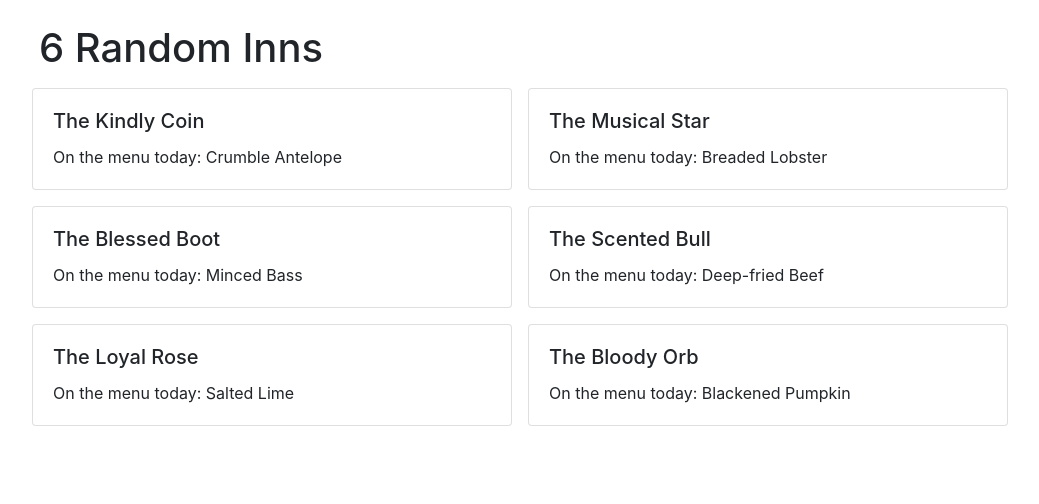
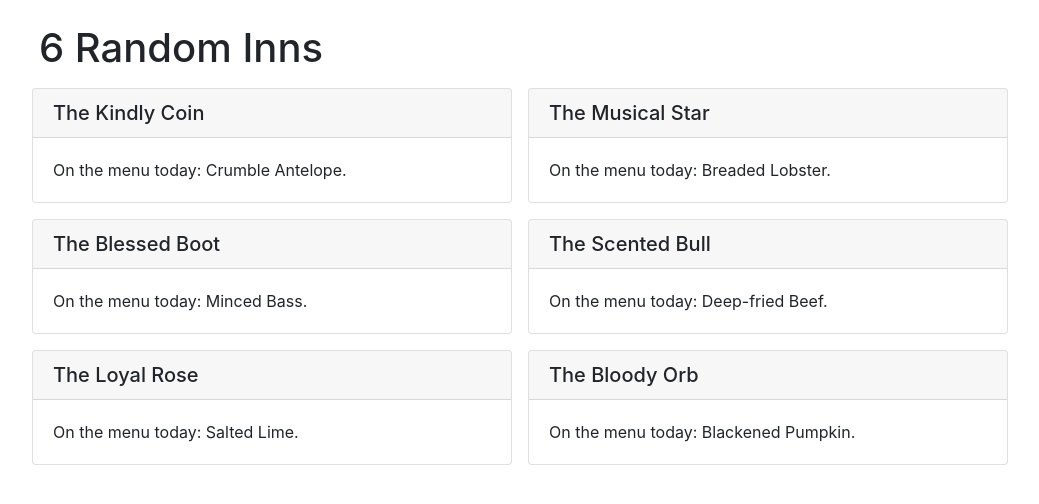
Before and after one commit to philippe-lemaire/knave, a Django app: page /generators/inn in a window 1280 px wide. Shown: the part 56-560 px from the top of the page, without its empty margins (46-1085 px from the left). Run offline with Django 4.2, Linux system fonts and the light colour scheme; some libraries are stand-ins or nearby versions.

Commit message:
better cards

```diff
--- a/generators/templates/generators/inn.html
+++ b/generators/templates/generators/inn.html
@@ -9,15 +9,12 @@ Knave Inn Generator
 <h1>{{number}} Random Inns</h1>
 <div class="row">
 {% for inn in inns%}
-
     <div class="card m-2" style="width: 30rem;">
-        <div class="card-body">
-            <h5 class="card-title">The {{inn.name}}</h5>
-            <p class="card-text">On the menu today: {{inn.food}}</p>
-        </div>
+    <h5 class="card-header">The {{inn.name}}</h5>
+    <div class="card-body">
+        <p class="card-text">On the menu today: {{inn.food}}.</p>
     </div>
-
+    </div>
 {% endfor %}
 </div>
-
 {% endblock %}
```
